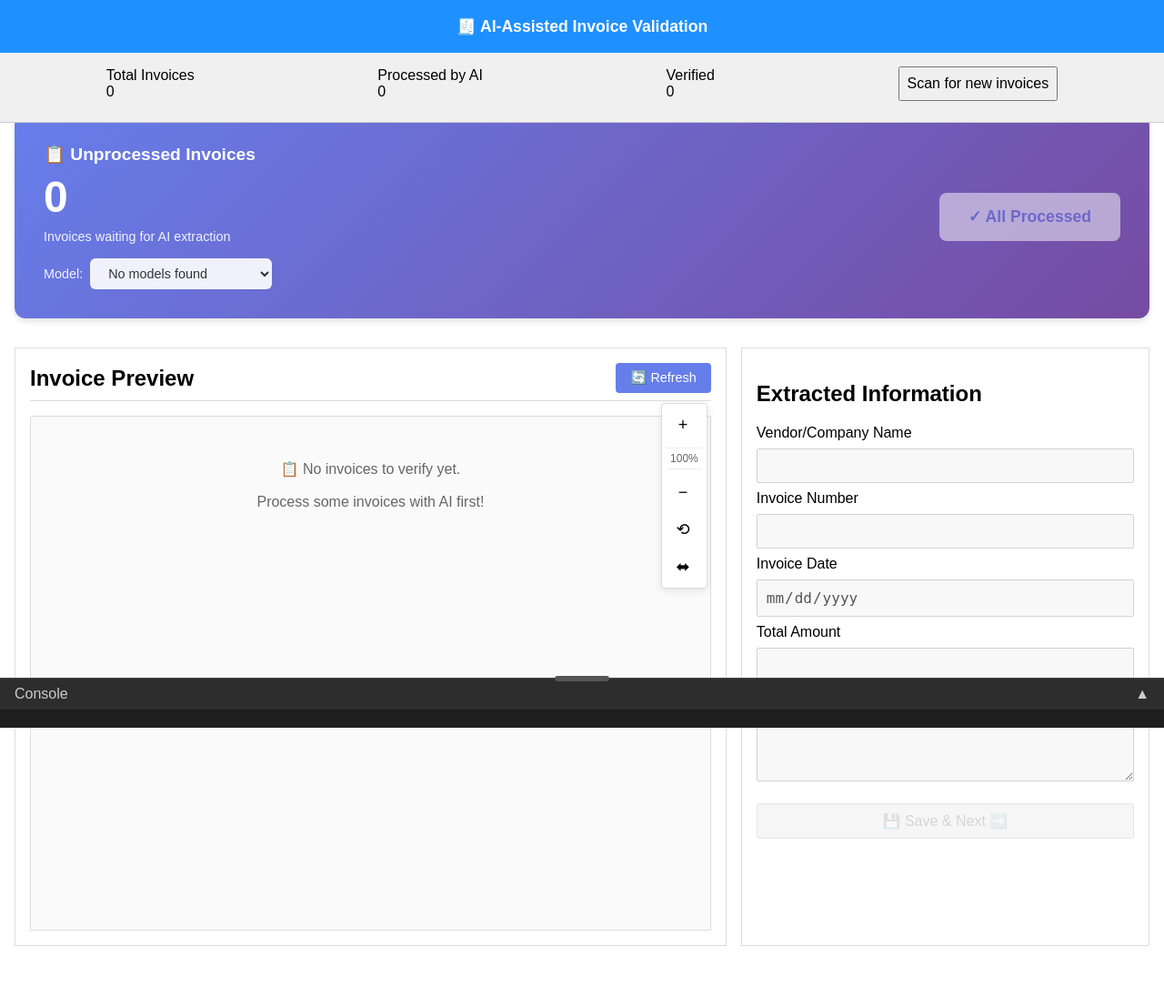
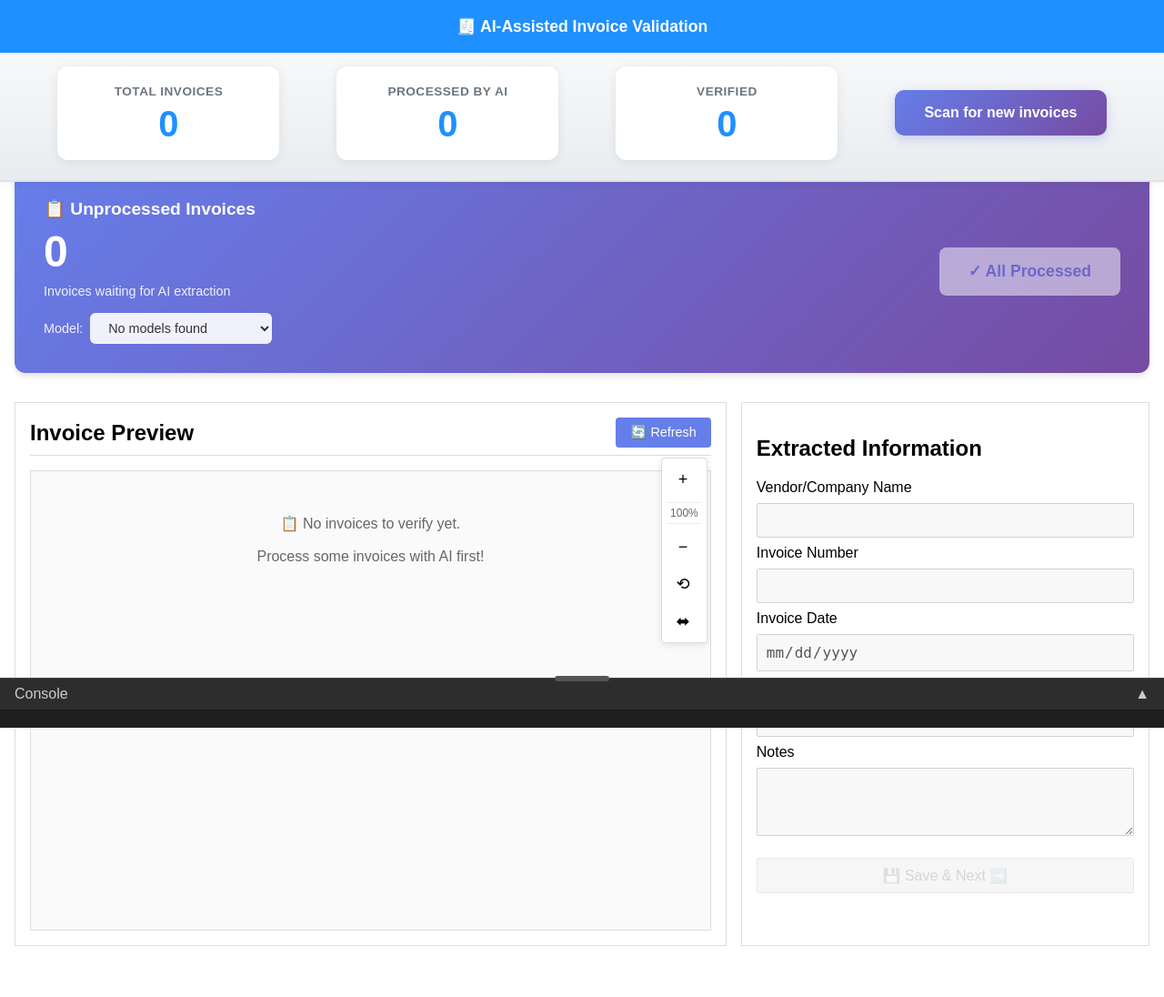
Before and after one commit to jacques-HICC/invoice-verification, a Flask app: template app/templates/index.html in a window 1280 px wide. Shown: the whole page at 91% size. Run offline with Flask 3, Linux system fonts and the light colour scheme; the template is opened without the code that fills it, so the values that code supplies are empty; parts of the project's set-up code (start-up, migrations or seed data) failed here and were passed over.

Commit message:
update css to make top metrics into cards

```diff
--- a/app/static/css/styles.css
+++ b/app/static/css/styles.css
@@ -31,18 +31,68 @@
     top: 50px;
     left: 0;
     right: 0;
-    background-color: #f0f0f0;
-    padding: 0.75rem 1rem;
+    background: linear-gradient(to bottom, #f8f9fa, #e9ecef);
+    padding: 1.5rem 2rem;
     display: flex;
     justify-content: space-around;
     align-items: center;
-    border-bottom: 1px solid #ccc;
+    border-bottom: 2px solid #dee2e6;
+    box-shadow: 0 2px 8px rgba(0,0,0,0.05);
     z-index: 1000;
-    height: 60px;
+    height: 100px;
+}
+
+.top-stats > div {
+    background: white;
+    padding: 1.25rem 2rem;
+    border-radius: 12px;
+    box-shadow: 0 2px 12px rgba(0,0,0,0.08);
+    text-align: center;
+    min-width: 180px;
+    transition: transform 0.2s ease, box-shadow 0.2s ease;
+}
+
+.top-stats > div:hover {
+    transform: translateY(-2px);
+    box-shadow: 0 4px 16px rgba(0,0,0,0.12);
+}
+
+.top-stats > div > div:first-child {
+    font-size: 0.85rem;
+    font-weight: 600;
+    color: #6c757d;
+    text-transform: uppercase;
+    letter-spacing: 0.5px;
+    margin-bottom: 0.5rem;
+}
+
+.top-stats > div > div:last-child {
+    font-size: 2.5rem;
+    font-weight: 700;
+    color: #1e90ff;
+    line-height: 1;
+}
+
+.top-stats button {
+    background: linear-gradient(135deg, #667eea 0%, #764ba2 100%);
+    color: white;
+    border: none;
+    padding: 1rem 2rem;
+    border-radius: 10px;
+    font-size: 1rem;
+    font-weight: 600;
+    cursor: pointer;
+    box-shadow: 0 4px 12px rgba(102, 126, 234, 0.3);
+    transition: all 0.3s ease;
+}
+
+.top-stats button:hover {
+    transform: translateY(-2px);
+    box-shadow: 0 6px 20px rgba(102, 126, 234, 0.4);
 }
 
 main {
-    margin-top: 110px;
+    margin-top: 170px;
     margin-bottom: 40px;
     padding: 1rem;
 }
@@ -127,7 +177,7 @@
 .validation-section {
     display: flex;
     gap: 1rem;
-    height: calc(100vh - 110px - 2rem);
+    height: calc(100vh - 170px - 2rem);
 }
 
 .invoice-preview, .fields-panel {
```
